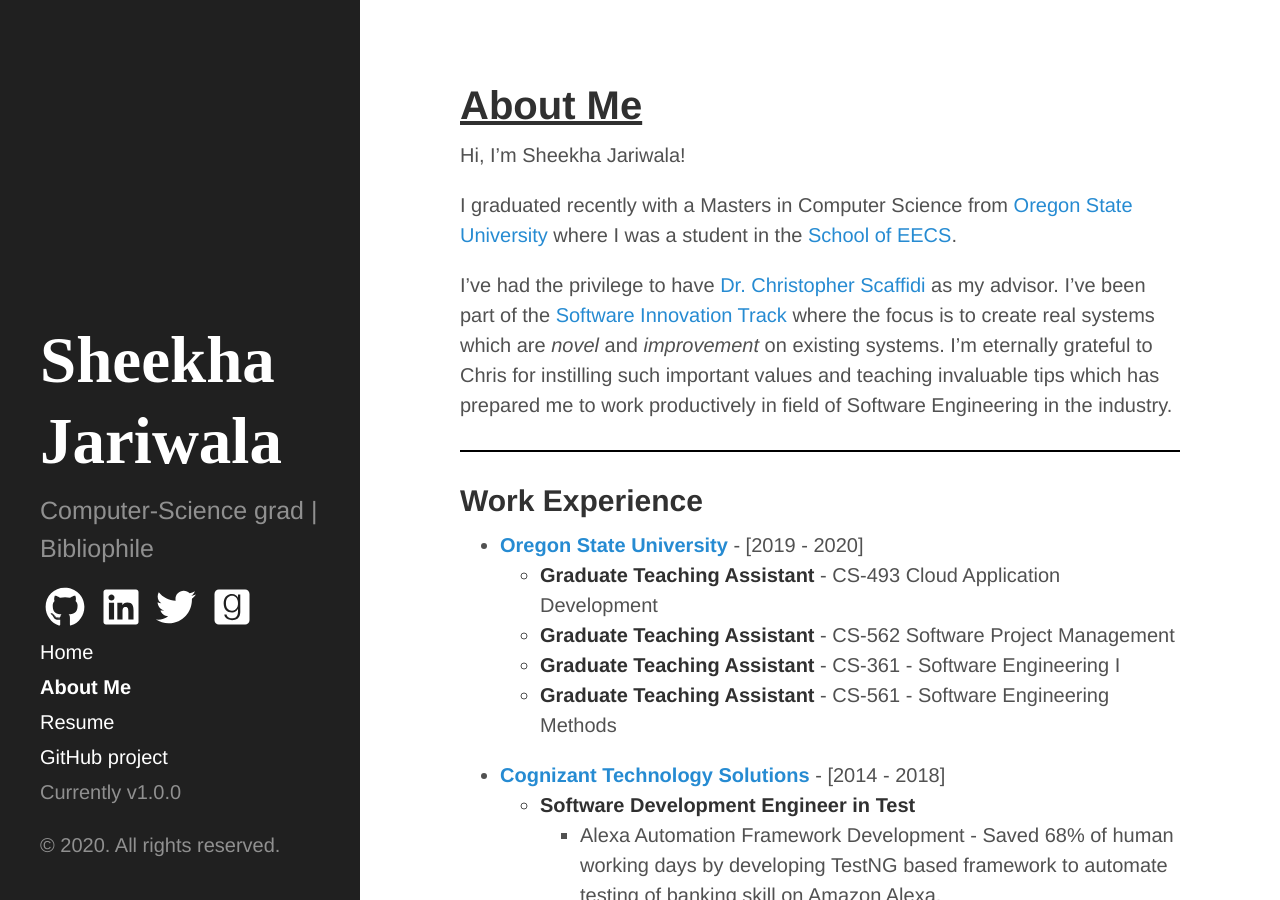
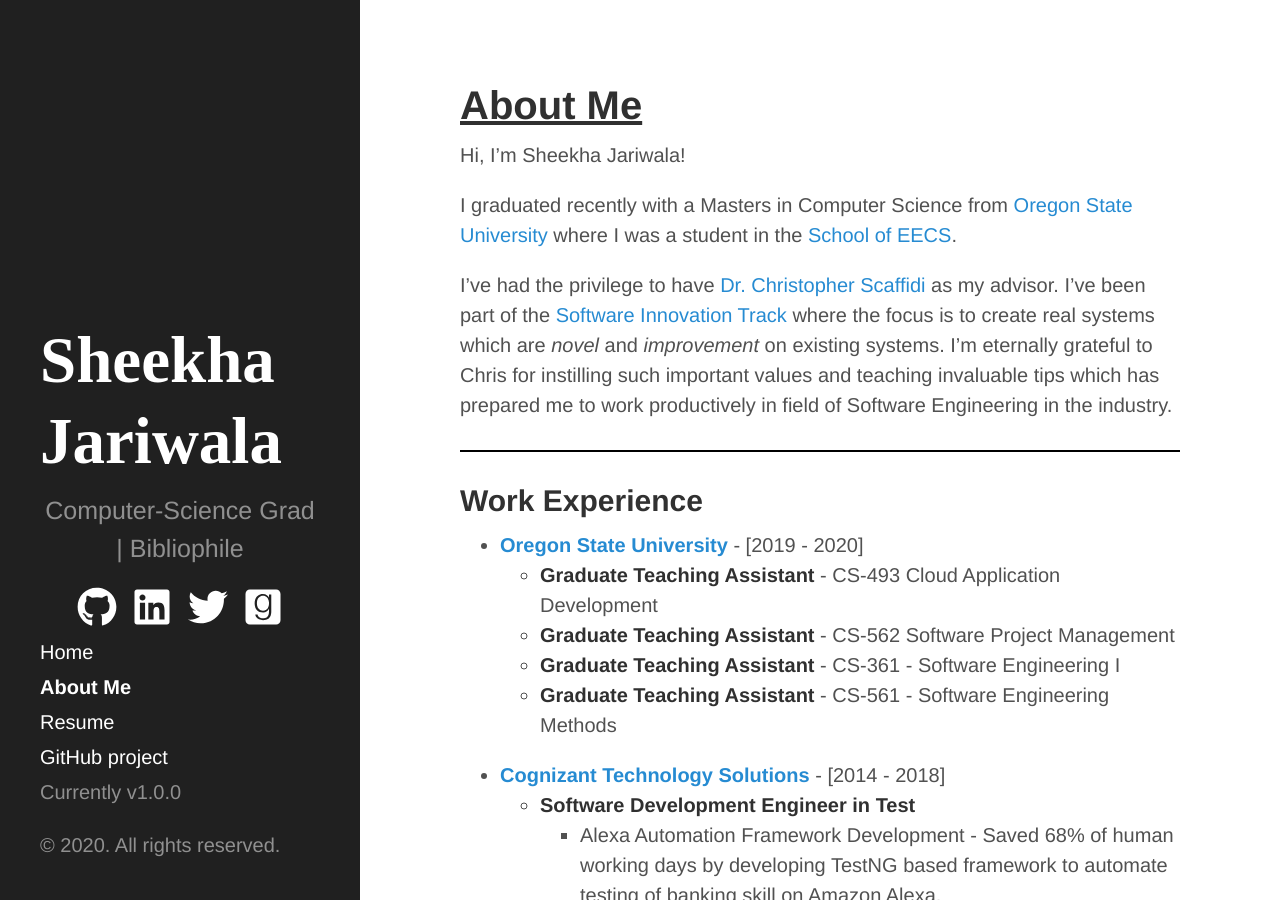
Before and after one commit to SheekhaJ/SheekhaJ.github.io, a Jekyll site: the page built from about.md, in a window 1280 px wide and 900 px high. Built offline with Jekyll 4.4.1, drawn with Linux system fonts in a browser that asks for light colours; nearby versions of some CDN libraries.

Commit message:
Changed alignment of social media icons and description of self

```diff
--- a/_config.yml
+++ b/_config.yml
@@ -8,7 +8,7 @@
 # Setup
 title:            Sheekha Jariwala
 tagline:          'A Jekyll theme'
-description:      'Computer-Science grad | Bibliophile'
+description:      'Computer-Science Grad | Bibliophile'
 url:              http://sheekhaj.github.io
 # baseurl:          /
 
--- a/_includes/sidebar.html
+++ b/_includes/sidebar.html
@@ -7,10 +7,10 @@
           {{ site.title }}
         </a>
       </h1>
-      <p class="lead">{{ site.description }}</p>
+      <p class="lead" style="text-align:center;">{{ site.description }}</p>
     </div>
 
-    <div id="contact-list1" style="text-align:left">
+    <div id="contact-list1" style="text-align:center">
       <!-- contact icons go here -->
       {% if site.author.github %}
         <a href="https://github.com/{{ site.author.github }}" target="_blank">
```
